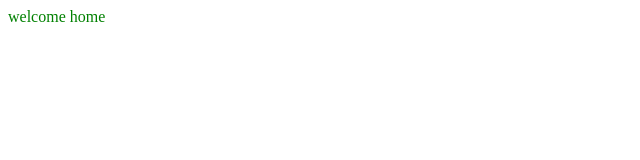
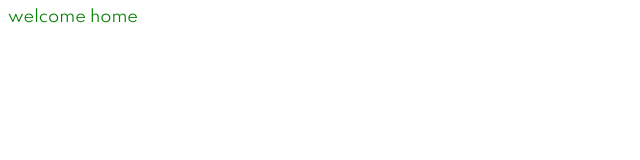
Before and after one commit to jsmiff/website, a Next.js app: page / in a window 1280 px wide. Shown: the top 160 px of the page, without its empty margins (0-640 px from the left). Built offline with nearby package versions, Linux system fonts and the light colour scheme.

Commit message:
:Add Google Font

```diff
--- a/pages/index.js
+++ b/pages/index.js
@@ -1,13 +1,10 @@
 import React from 'react';
-import { Page } from '../ui/Page';
 import { Typography } from '../ui/Typography';
 
 const Index = function() {
   return (
-    <Page>
-      <Typography>welcome home</Typography>
-    </Page>
-    );
+    <Typography>welcome home</Typography>
+  );
 }
 
 export default Index;
--- a/ui/Page.js
+++ /dev/null
@@ -1,57 +0,0 @@
-import React from 'react';
-import styled from 'styled-components';
-
-const ResetCSS = styled.div`
-  html, body, div, span, applet, object, iframe,
-  h1, h2, h3, h4, h5, h6, p, blockquote, pre,
-  a, abbr, acronym, address, big, cite, code,
-  del, dfn, em, font, img, ins, kbd, q, s, samp,
-  small, strike, strong, sub, sup, tt, var,
-  dl, dt, dd, ol, ul, li,
-  fieldset, form, label, legend,
-  table, caption, tbody, tfoot, thead, tr, th, td {
-    margin: 0;
-    padding: 0;
-    border: 0;
-    outline: 0;
-    font-weight: inherit;
-    font-style: inherit;
-    font-size: 100%;
-    font-family: inherit;
-    vertical-align: baseline;
-  }
-  /* remember to define focus styles! */
-  :focus {
-    outline: 0;
-  }
-  body {
-    line-height: 1;
-    color: black;
-    background: white;
-  }
-  ol, ul {
-    list-style: none;
-  }
-  /* tables still need 'cellspacing="0"' in the markup */
-  table {
-    border-collapse: separate;
-    border-spacing: 0;
-  }
-  caption, th, td {
-    text-align: left;
-    font-weight: normal;
-  }
-  blockquote:before, blockquote:after,
-  q:before, q:after {
-    content: "";
-  }
-  blockquote, q {
-    quotes: "" "";
-  }
-`
-
-export const Page = ({ children }) => {
-  return (
-    <ResetCSS>{ children }</ResetCSS>
-  )
-}
--- a/ui/Typography.js
+++ b/ui/Typography.js
@@ -2,6 +2,23 @@ import React from 'react';
 import styled from 'styled-components';
 
 const StyledTypography = styled.p`
+  @font-face {
+    font-family: 'Spartan';
+    font-style: normal;
+    font-weight: 400;
+    src: local(''),
+      url('/fonts/spartan-v1-latin-regular.woff2') format('woff2'), /* Chrome 26+, Opera 23+, Firefox 39+ */
+      url('/fonts/spartan-v1-latin-regular.woff') format('woff'); /* Chrome 6+, Firefox 3.6+, IE 9+, Safari 5.1+ */
+  }
+  margin: 0;
+  padding: 0;
+  border: 0;
+  outline: 0;
+  font-weight: inherit;
+  font-style: inherit;
+  font-size: 100%;
+  vertical-align: baseline;
+  font-family: 'Spartan', 'Helvetica Neue', helvetica, 'Apple Color Emoji', arial, sans-serif;
   color: ${props => props.theme.primaryColor };
 `
 
```
Also changed, not shown: public/fonts/spartan-v1-latin-regular.woff (added), public/fonts/spartan-v1-latin-regular.woff2 (added).
